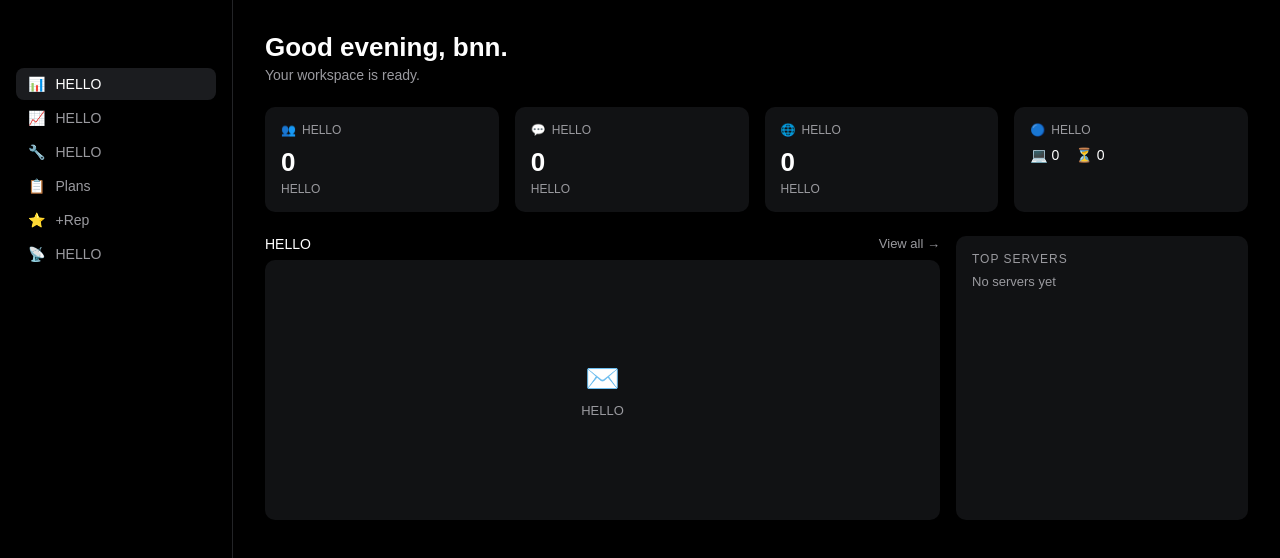
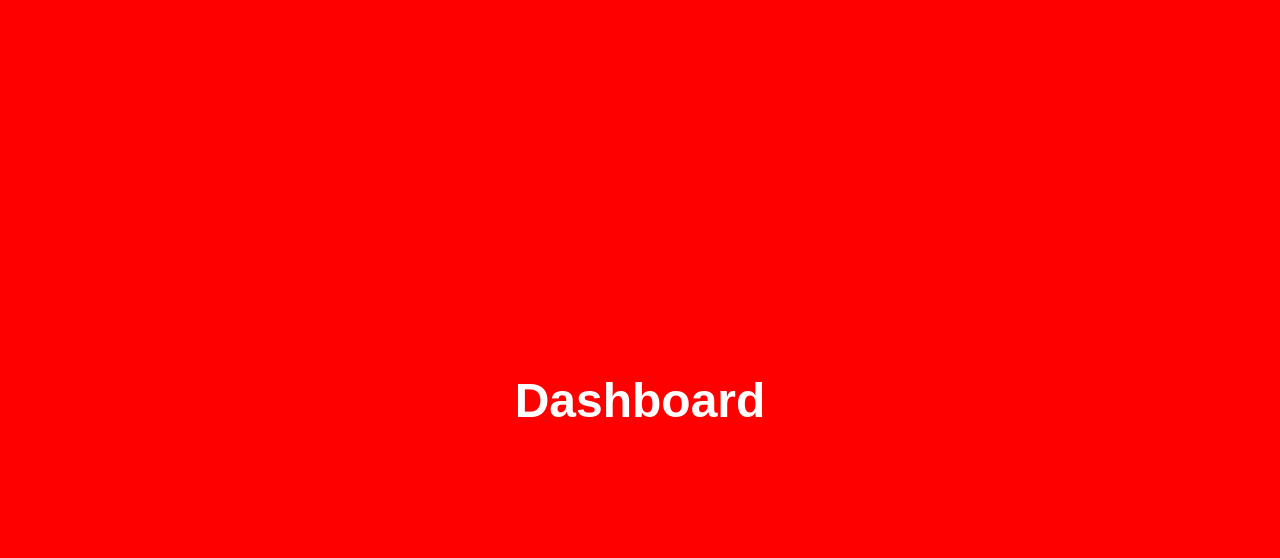
Before and after one commit to GiodePio/GiodePio, a Next.js app: page /dashboard in a window 1280 px wide. Shown: the top 558 px of the page. Built offline with nearby package versions, Linux system fonts and the light colour scheme.

Commit message:
Make dashboard red and link to locale project

```diff
--- a/app/dashboard/page.js
+++ b/app/dashboard/page.js
@@ -1,133 +1,17 @@
-const colors = {
-  bg: "#000000",
-  panel: "#111214",
-  border: "#232427",
-  text: "#ffffff",
-  textDim: "#9a9a9f",
-};
-
-function StatCard({ icon, label, value, sub }) {
+export default function DashboardPage() {
   return (
-    <div
-      style={{
-        background: colors.panel,
-        borderRadius: 10,
-        padding: 16,
-        flex: 1,
-      }}
-    >
-      <div style={{ display: "flex", alignItems: "center", gap: 6, color: colors.textDim, fontSize: 12, marginBottom: 10 }}>
-        <span>{icon}</span> HELLO
-      </div>
-      <div style={{ fontSize: 26, fontWeight: 600 }}>{value}</div>
-      <div style={{ fontSize: 12, color: colors.textDim, marginTop: 4 }}>HELLO</div>
+    <div style={{
+      minHeight: '100vh',
+      background: '#ff0000',
+      color: 'white',
+      fontFamily: 'Arial, sans-serif',
+      display: 'flex',
+      alignItems: 'center',
+      justifyContent: 'center',
+      margin: 0,
+      padding: 0,
+    }}>
+      <h1 style={{ fontSize: 48, fontWeight: 'bold' }}>Dashboard</h1>
     </div>
   );
 }
-
-function NavItem({ icon, label, active }) {
-  return (
-    <div
-      style={{
-        display: "flex",
-        alignItems: "center",
-        gap: 10,
-        padding: "8px 12px",
-        borderRadius: 8,
-        background: active ? "#1b1c1f" : "transparent",
-        color: active ? colors.text : colors.textDim,
-        fontSize: 14,
-        marginBottom: 2,
-      }}
-    >
-      <span>{icon}</span>
-      <span>{label}</span>
-    </div>
-  );
-}
-
-export default function DashboardPage() {
-  return (
-    <div style={{ display: "flex", minHeight: "100vh", color: colors.text }}>
-      {/* Sidebar */}
-      <aside
-        style={{
-          width: 200,
-          borderRight: `1px solid ${colors.border}`,
-          padding: 16,
-        }}
-      >
-        <div style={{ height: 28, marginBottom: 24 }} />
-        <NavItem icon="📊" label="HELLO" active />
-        <NavItem icon="📈" label="HELLO" />
-        <NavItem icon="🔧" label="HELLO" />
-        <NavItem icon="📋" label="Plans" />
-        <NavItem icon="⭐" label="+Rep" />
-        <NavItem icon="📡" label="HELLO" />
-      </aside>
-
-      {/* Main content */}
-      <main style={{ flex: 1, padding: 32 }}>
-        <h1 style={{ fontSize: 26, fontWeight: 600, margin: 0 }}>Good evening, bnn.</h1>
-        <p style={{ color: colors.textDim, fontSize: 14, marginTop: 4, marginBottom: 24 }}>
-          Your workspace is ready.
-        </p>
-
-        {/* Stat cards */}
-        <div style={{ display: "flex", gap: 16, marginBottom: 24 }}>
-          <StatCard icon="👥" value="0" />
-          <StatCard icon="💬" value="0" />
-          <StatCard icon="🌐" value="0" />
-          <div
-            style={{
-              background: colors.panel,
-              borderRadius: 10,
-              padding: 16,
-              flex: 1,
-            }}
-          >
-            <div style={{ display: "flex", alignItems: "center", gap: 6, color: colors.textDim, fontSize: 12, marginBottom: 10 }}>
-              <span>🔵</span> HELLO
-            </div>
-            <div style={{ display: "flex", gap: 16, fontSize: 14 }}>
-              <span>💻 0</span>
-              <span>⏳ 0</span>
-            </div>
-          </div>
-        </div>
-
-        {/* Lower section */}
-        <div style={{ display: "flex", gap: 16 }}>
-          <div style={{ flex: 1 }}>
-            <div style={{ display: "flex", justifyContent: "space-between", marginBottom: 8 }}>
-              <span style={{ fontSize: 14, fontWeight: 500 }}>HELLO</span>
-              <span style={{ fontSize: 13, color: colors.textDim }}>View all →</span>
-            </div>
-            <div
-              style={{
-                height: 260,
-                background: colors.panel,
-                borderRadius: 10,
-                display: "flex",
-                flexDirection: "column",
-                alignItems: "center",
-                justifyContent: "center",
-                color: colors.textDim,
-              }}
-            >
-              <div style={{ fontSize: 28, marginBottom: 8 }}>✉️</div>
-              <div style={{ fontSize: 13 }}>HELLO</div>
-            </div>
-          </div>
-
-          <div style={{ width: 260, background: colors.panel, borderRadius: 10, padding: 16 }}>
-            <div style={{ fontSize: 12, color: colors.textDim, letterSpacing: 1, marginBottom: 8 }}>
-              TOP SERVERS
-            </div>
-            <div style={{ fontSize: 13, color: colors.textDim }}>No servers yet</div>
-          </div>
-        </div>
-      </main>
-    </div>
-  );
-}
```
